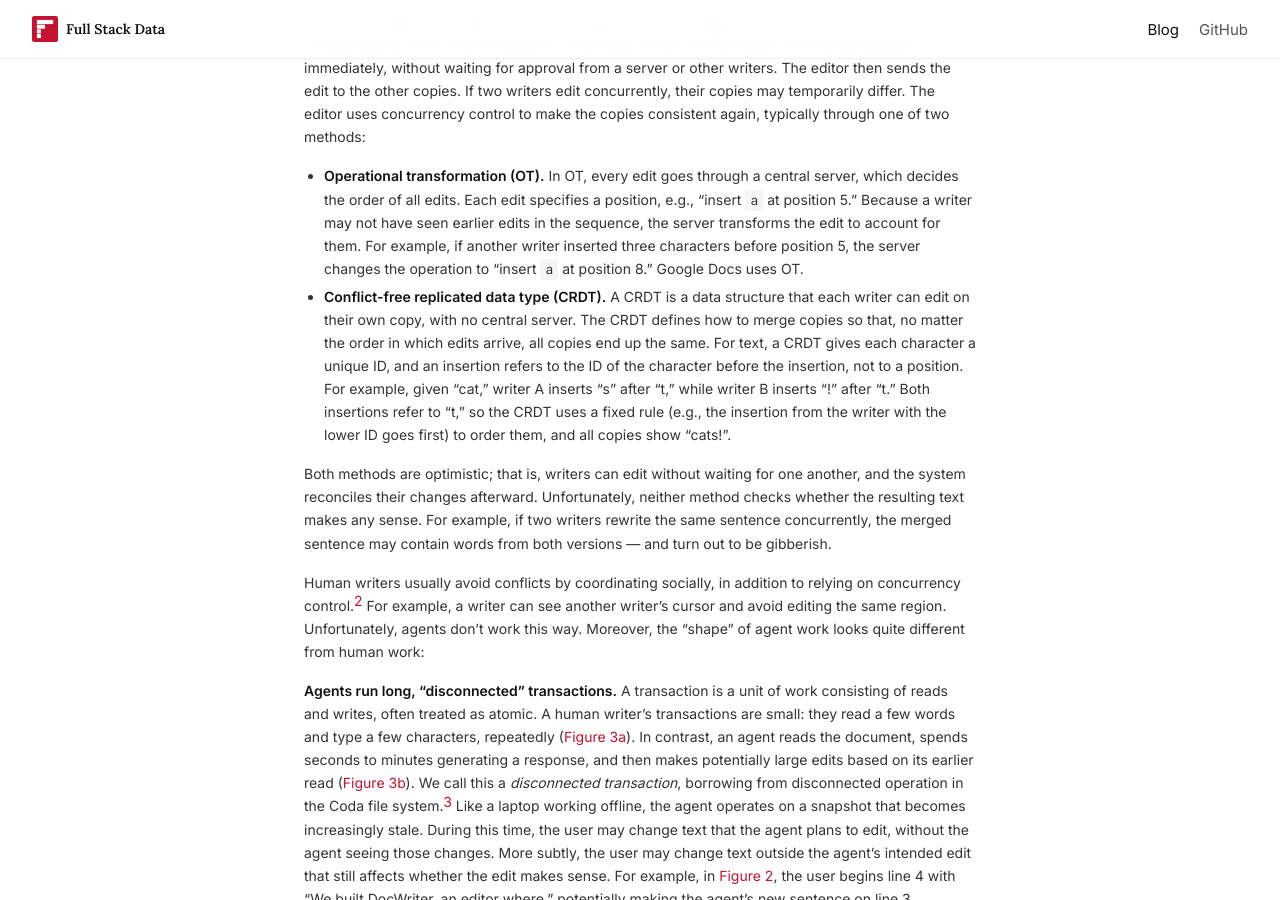
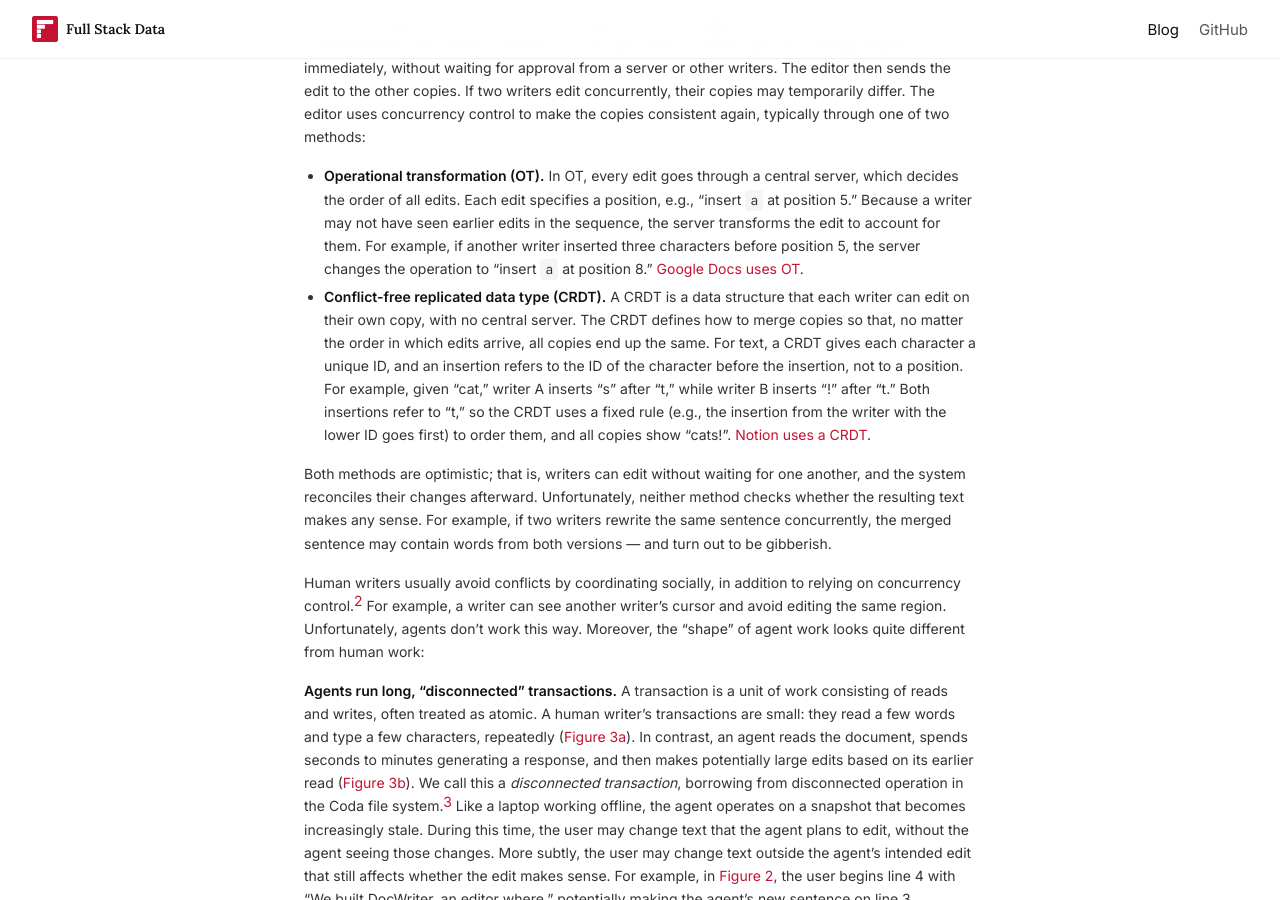
Before and after one commit to fsdatalab/fsdatalab.github.io, a Jekyll site: the page built from _posts/2026-10-15-introducing-docwriter.md, in a window 1280 px wide and 900 px high, scrolled down 3172 px. Built offline with Jekyll 4.4.1, drawn with Linux system fonts in a browser that asks for light colours.

Commit message:
Cite Google Docs OT and Notion CRDT in DocWriter post
Co-Authored-By: Claude Opus 5.5 <noreply@anthropic.com>
Claude-Session: https://claude.ai/code/session_0168uZBd2uJwgKm3L674GYas

```diff
--- a/_posts/2026-10-15-introducing-docwriter.md
+++ b/_posts/2026-10-15-introducing-docwriter.md
@@ -82,8 +82,8 @@ So how should DocWriter handle the agent's edits? We first discuss why an agent
 
 Real-time collaborative editors, such as Google Docs, let multiple writers edit the same document simultaneously. Each writer maintains a local copy. When a writer types, the change appears immediately, without waiting for approval from a server or other writers. The editor then sends the edit to the other copies. If two writers edit concurrently, their copies may temporarily differ. The editor uses concurrency control to make the copies consistent again, typically through one of two methods:
 
-- **Operational transformation (OT).** In OT, every edit goes through a central server, which decides the order of all edits. Each edit specifies a position, e.g., "insert `a` at position 5." Because a writer may not have seen earlier edits in the sequence, the server transforms the edit to account for them. For example, if another writer inserted three characters before position 5, the server changes the operation to "insert `a` at position 8." Google Docs uses OT.
-- **Conflict-free replicated data type (CRDT).** A CRDT is a data structure that each writer can edit on their own copy, with no central server. The CRDT defines how to merge copies so that, no matter the order in which edits arrive, all copies end up the same. For text, a CRDT gives each character a unique ID, and an insertion refers to the ID of the character before the insertion, not to a position. For example, given "cat," writer A inserts "s" after "t," while writer B inserts "!" after "t." Both insertions refer to "t," so the CRDT uses a fixed rule (e.g., the insertion from the writer with the lower ID goes first) to order them, and all copies show "cats!".
+- **Operational transformation (OT).** In OT, every edit goes through a central server, which decides the order of all edits. Each edit specifies a position, e.g., "insert `a` at position 5." Because a writer may not have seen earlier edits in the sequence, the server transforms the edit to account for them. For example, if another writer inserted three characters before position 5, the server changes the operation to "insert `a` at position 8." [Google Docs uses OT](https://en.wikipedia.org/wiki/Google_Docs#Collaboration_and_revision_history).
+- **Conflict-free replicated data type (CRDT).** A CRDT is a data structure that each writer can edit on their own copy, with no central server. The CRDT defines how to merge copies so that, no matter the order in which edits arrive, all copies end up the same. For text, a CRDT gives each character a unique ID, and an insertion refers to the ID of the character before the insertion, not to a position. For example, given "cat," writer A inserts "s" after "t," while writer B inserts "!" after "t." Both insertions refer to "t," so the CRDT uses a fixed rule (e.g., the insertion from the writer with the lower ID goes first) to order them, and all copies show "cats!". [Notion uses a CRDT](https://www.notion.com/blog/how-notion-handles-concurrent-editing-with-crdts).
 
 Both methods are optimistic; that is, writers can edit without waiting for one another, and the system reconciles their changes afterward. Unfortunately, neither method checks whether the resulting text makes any sense. For example, if two writers rewrite the same sentence concurrently, the merged sentence may contain words from both versions --- and turn out to be gibberish.
 
```
